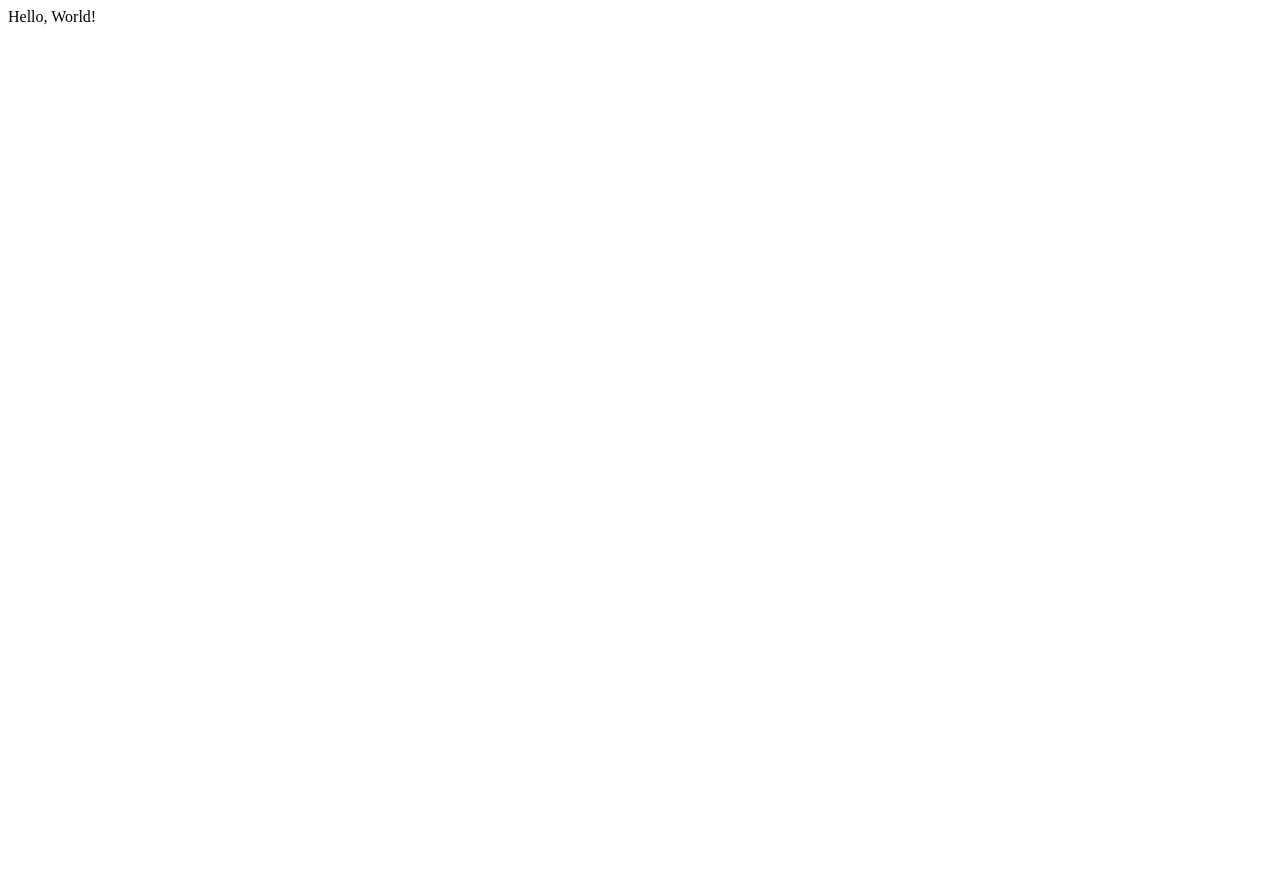
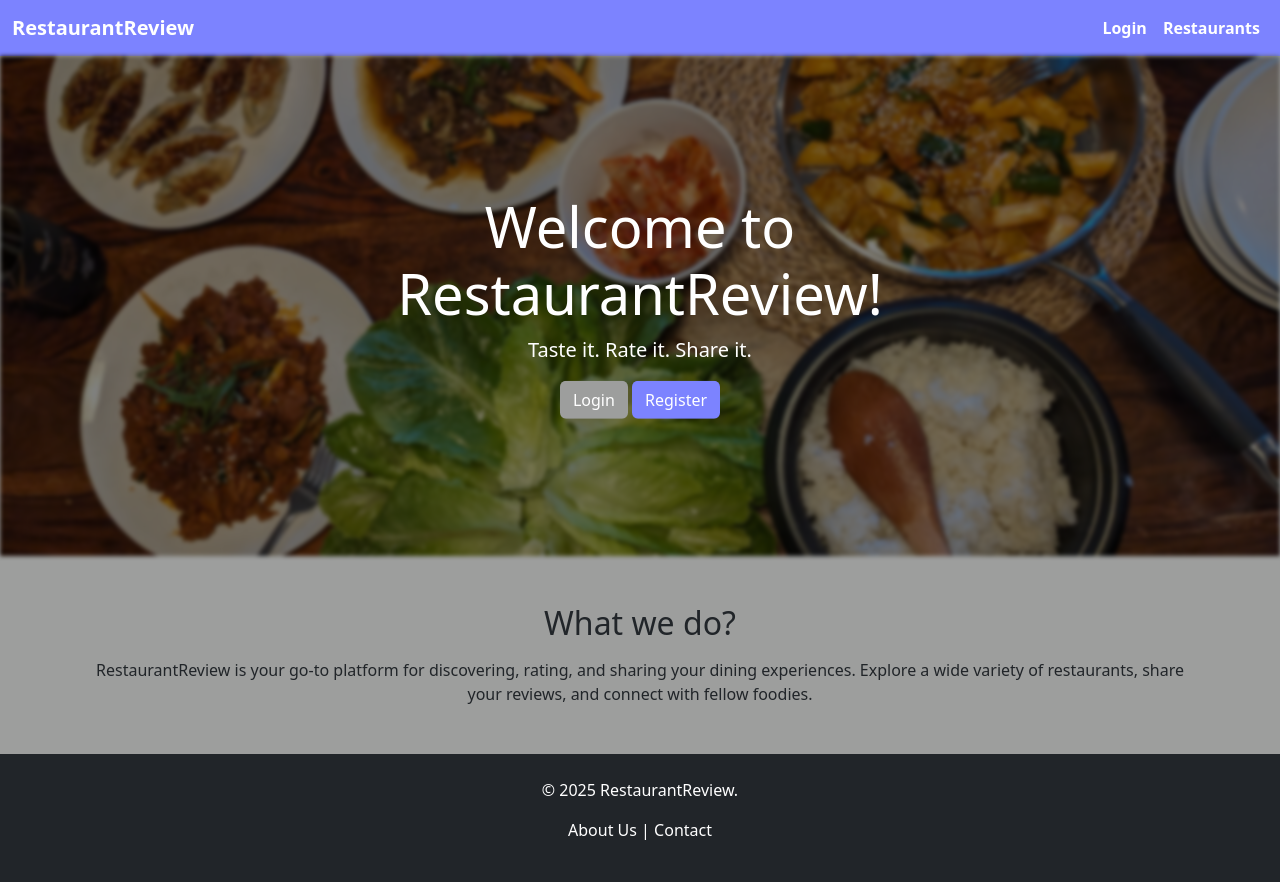
Before and after one commit to samueltl21/restaurantreview, a Flask app: page / in a window 1280 px wide. Before the commit the page is almost empty. Before the commit the page ends 25 px from the top, so only its background shows below. Run offline with Flask 3, Linux system fonts and the light colour scheme.

Commit message:
create landing page

```diff
--- a/app/routes.py
+++ b/app/routes.py
@@ -1,5 +1,6 @@
 from app import application
+from flask import render_template
 
 @application.route('/')
 def index():
-    return "Hello, World!"
+    return render_template('index.html')
--- /dev/null
+++ b/app/static/styles.css
@@ -0,0 +1,45 @@
+body {
+    background-color: #9d9e9d;
+}
+
+.custom-navbar {
+    background-color: #7c83ff;
+}
+
+.navbar-brand,
+.navbar-nav .nav-link {
+    color: #ffffff;
+    font-weight: bold;
+}
+
+.navbar-nav .nav-link:hover {
+    color: #000000;
+}
+
+.banner-blur {
+    width: 100%;
+    height: 500px;
+    object-fit: cover;
+    filter: brightness(50%) blur(2px);
+}
+
+.home-title {
+    z-index: 2;
+}
+
+.btn-login {
+    background-color: #9d9e9d;
+    color: white;
+}
+
+.btn-register {
+    background-color: #7c83ff;
+    color: white;
+}
+
+.btn-login:hover,
+.btn-register:hover {
+    color: #ffffff;
+    background-color: #000000;
+    border: 1px solid #ffffff;
+}
--- a/app/templates/index.html
+++ b/app/templates/index.html
@@ -1,18 +1,72 @@
 <!DOCTYPE html>
 <html lang="en">
+
 <head>
-    <meta charset="UTF-8">
-    <meta name="viewport" content="width=device-width, initial-scale=1.0">
-    <title>Hello World</title>
+    <meta charset="UTF-8" />
+    <meta name="viewport" content="width=device-width, initial-scale=1.0" />
+    <title>RestaurantReview: Welcome</title>
     <!-- Bootstrap CSS -->
-    <link href="https://cdn.jsdelivr.net/npm/bootstrap@5.3.0/dist/css/bootstrap.min.css" rel="stylesheet">
+    <link href="https://cdn.jsdelivr.net/npm/bootstrap@5.3.0-alpha3/dist/css/bootstrap.min.css" rel="stylesheet" />
+    <!-- Custom CSS -->
+    <link rel="stylesheet" href="/static/styles.css" />
 </head>
-<body class="bg-light text-center py-5">
-    <div class="container">
-        <h1 class="display-4">Hello, World!</h1>
-        <p class="lead">Welcome to my first web page (with Bootstrap.)</p>
+
+<body>
+    <nav class="navbar navbar-expand-lg custom-navbar">
+        <div class="container-fluid">
+            <a class="navbar-brand" href="/">RestaurantReview</a>
+            <button class="navbar-toggler" type="button" data-bs-toggle="collapse" data-bs-target="#navbarNav">
+                <span class="navbar-toggler-icon"></span>
+            </button>
+            <div class="collapse navbar-collapse" id="navbarNav">
+                <ul class="navbar-nav ms-auto">
+                    <li class="nav-item">
+                        <a class="nav-link" href="/login">Login</a>
+                    </li>
+                    <li class="nav-item">
+                        <a class="nav-link" href="/restaurants">Restaurants</a>
+                    </li>
+                </ul>
+            </div>
+        </div>
+    </nav>
+
+    <div class="position-relative">
+        <img src="{{ url_for('static', filename='images/home-food.jpg') }}" class="img-fluid banner-blur" alt="Food Banner">
+
+        <div class="home-title text-center text-white position-absolute top-50 start-50 translate-middle">
+            <h1 class="display-4">Welcome to RestaurantReview!</h1>
+            <p class="lead">Taste it. Rate it. Share it.</p>
+            <button class="btn btn-login" onclick="showMessage()">Login</button>
+            <button class="btn btn-register" onclick="showMessage()">Register</button>
+          </div>
     </div>
-    <!-- Bootstrap JS (optional) -->
-    <script src="https://cdn.jsdelivr.net/npm/bootstrap@5.3.0/dist/js/bootstrap.bundle.min.js"></script>
+
+    <div class="container mt-5">
+        <div class="text-center">
+            <h2>What we do?</h2>
+            <p class="mt-3">
+                RestaurantReview is your go-to platform for discovering, rating, and sharing your dining experiences.
+                Explore a wide variety of restaurants, share your reviews, and connect with fellow foodies.
+            </p>
+        </div>
+    </div>
+
+    <footer class="bg-dark text-white py-4 mt-5">
+        <div class="container text-center">
+            <p>&copy; 2025 RestaurantReview.</p>
+            <p>
+                <a href="/about" class="text-white text-decoration-none">About Us</a> |
+                <a href="/contact" class="text-white text-decoration-none">Contact</a>
+            </p>
+        </div>
+    </footer>
+
+    <!-- Bootstrap JS Bundle -->
+    <script src="https://cdn.jsdelivr.net/npm/bootstrap@5.3.0-alpha3/dist/js/bootstrap.bundle.min.js"></script>
+    <!-- Custom JS -->
+    <script src="/static/script.js"></script>
+
 </body>
+
 </html>
```
Also changed, not shown: app/static/images/home-food.jpg (added), app/static/script.js (added), 3 other files.
